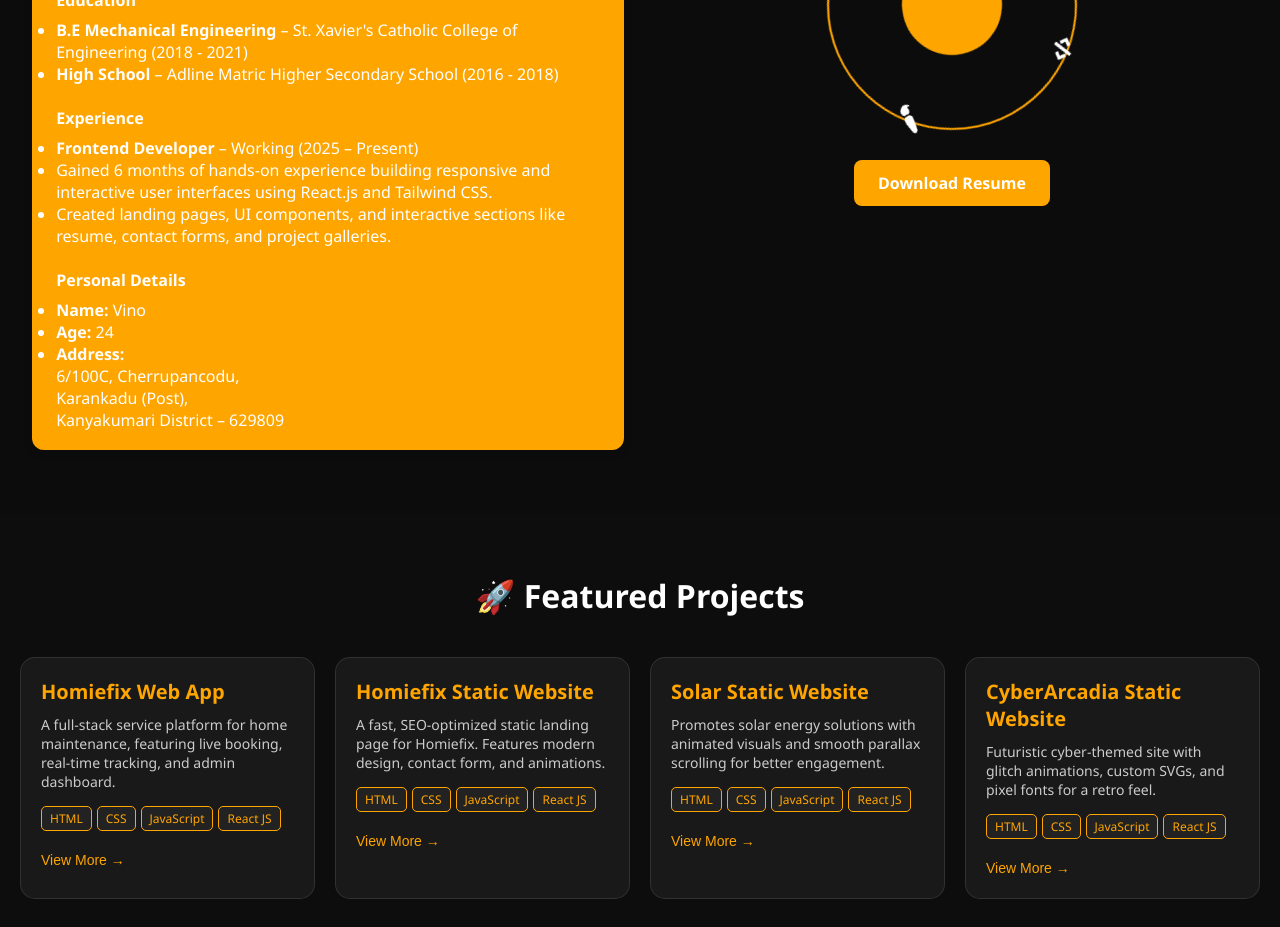
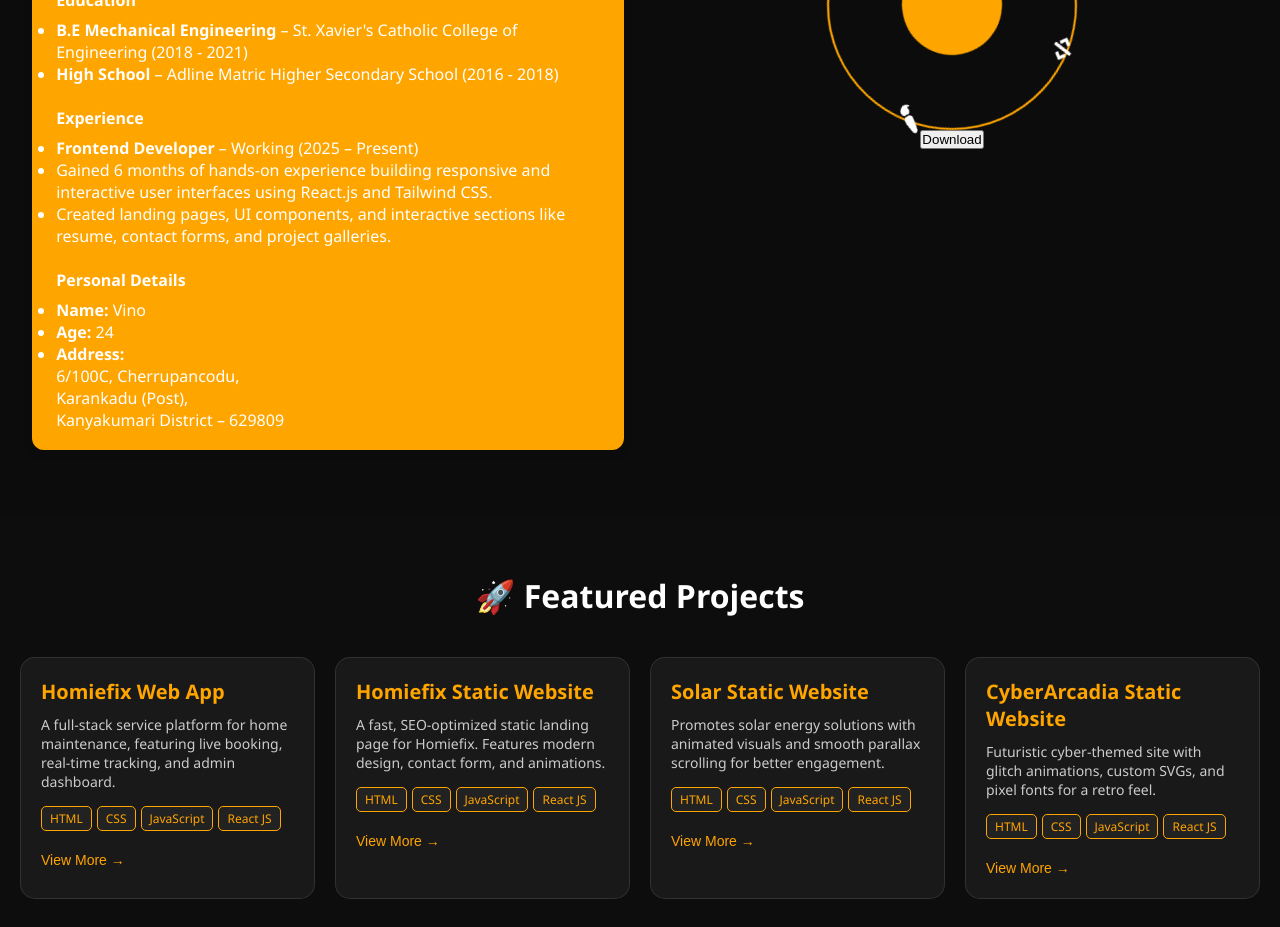
Before and after one commit to vino708/portfolio, a React (Create React App) app: page / in a window 1280 px wide. Shown: the part 1160-2087 px from the top of the page. Built offline with nearby package versions, Linux system fonts and the light colour scheme.

Commit message:
first commit

```diff
--- a/src/Components/About.jsx
+++ b/src/Components/About.jsx
@@ -3,6 +3,14 @@ import './About.css';
 import { FaCode, FaPaintBrush, FaMobileAlt, FaLaptopCode } from 'react-icons/fa';
 
 const About = () => {
+
+  const handleDownloadCV = () => {
+        // Replace 'resume.pdf' with the actual path to your resume file in the public folder
+        const link = document.createElement('a');
+        link.href = '/Vino_Resume.pdf';
+        link.download = 'ShajaiSJ_Resume.pdf';
+        link.click();
+    };
   return (
     <section id='about'>
       <div className="about-section">
@@ -70,15 +78,7 @@ const About = () => {
             </div>
 
             {/* Resume View Button Below Circle */}
-            <a
-              href="/Vino_Resume.pdf"
-              target="_blank"
-              rel="noopener noreferrer"
-              className="resume-btn"
-              download
-            >
-              Download Resume
-            </a>
+            <button onClick={ handleDownloadCV}>Download</button>
           </div>
         </div>
       </div>
```
